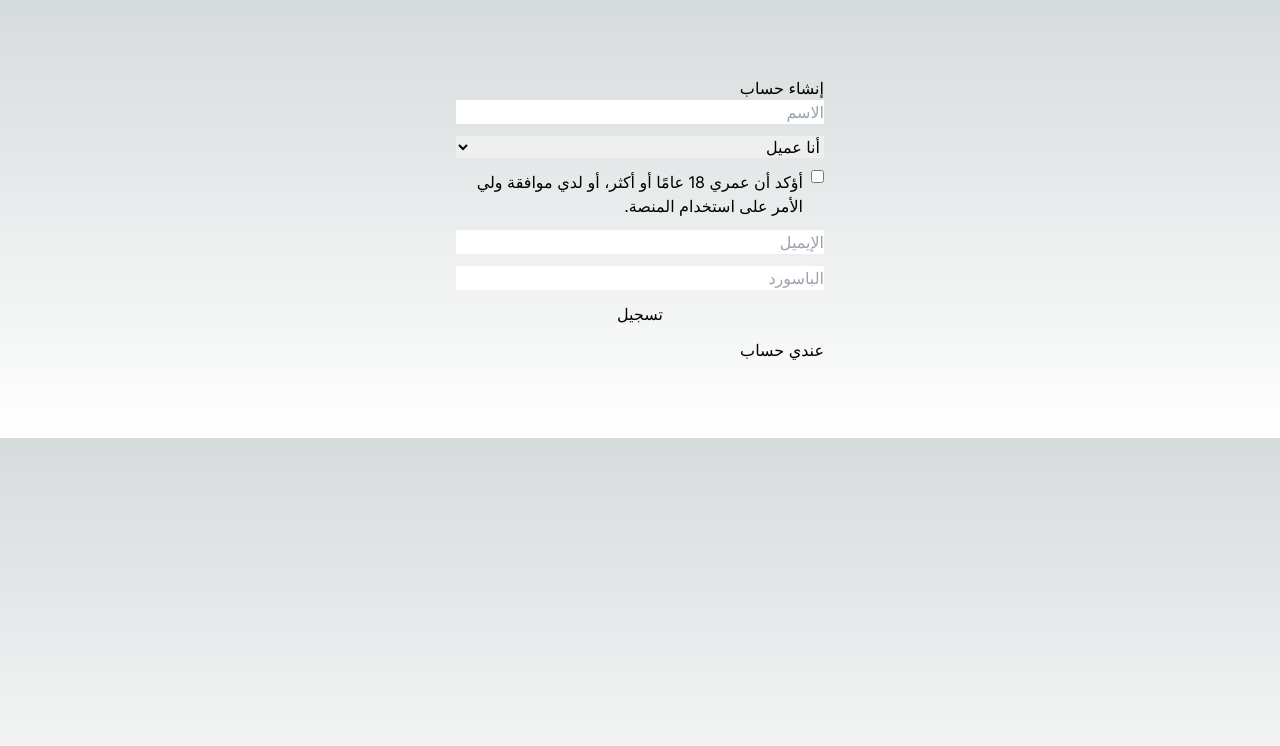
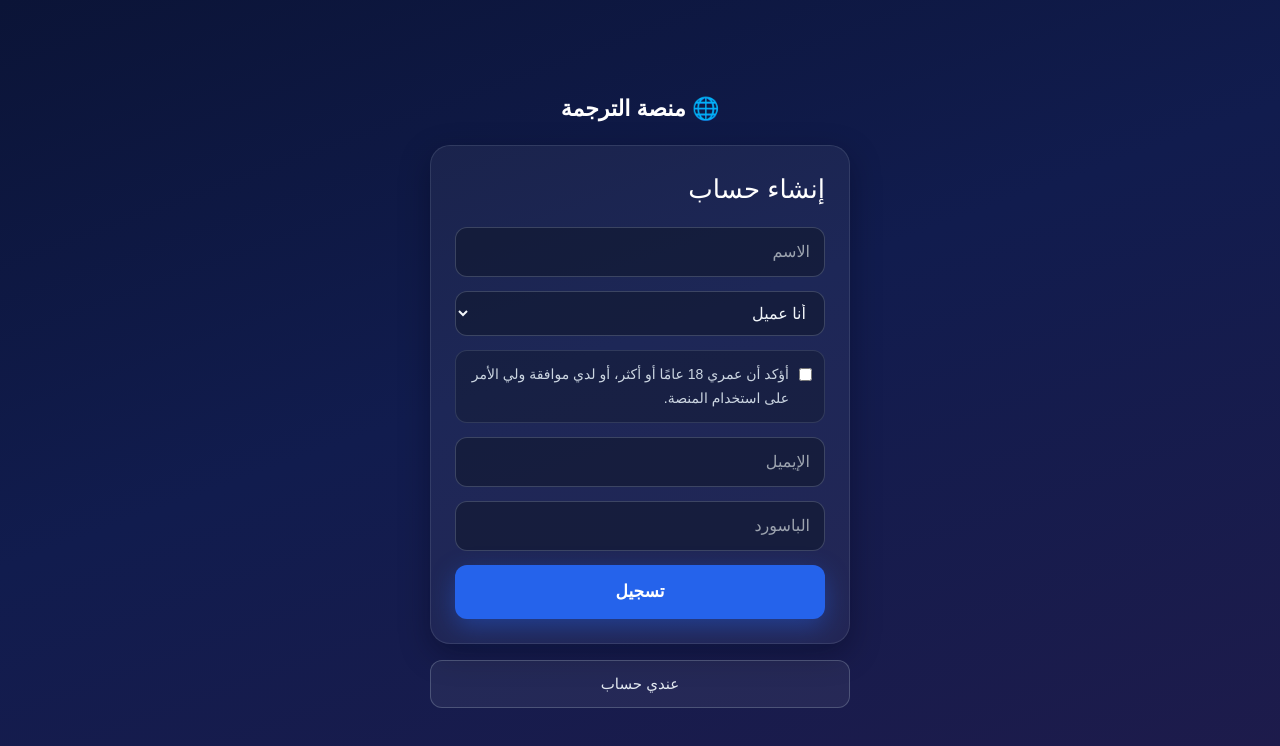
Before and after one commit to nayela238-arch/stackblitz-starters-aekd3hik, a Next.js app: page /login in a window 1280 px wide. Both pictures are taken after a click on the button "معنديش حساب". Shown: the top 746 px of the page. Built offline with nearby package versions, Linux system fonts and the light colour scheme; no server answers.

Commit message:
Update page.js

```diff
--- a/app/login/page.js
+++ b/app/login/page.js
@@ -11,15 +11,21 @@ export default function Login() {
   const [role, setRole] = useState('client')
   const [ageConfirmed, setAgeConfirmed] = useState(false)
   const [msg, setMsg] = useState('')
+  const [msgError, setMsgError] = useState(false)
+  const [loading, setLoading] = useState(false)
 
   async function submit(e) {
     e.preventDefault()
     setMsg('')
+    setMsgError(false)
 
     if (mode === 'signup' && !ageConfirmed) {
       setMsg('يجب تأكيد أنك 18 عامًا أو أكثر، أو لديك موافقة ولي الأمر.')
+      setMsgError(true)
       return
     }
+
+    setLoading(true)
 
     const { error } = mode === 'login'
       ? await supabase.auth.signInWithPassword({ email, password })
@@ -35,14 +41,69 @@ export default function Login() {
           },
         })
 
+    setLoading(false)
     setMsg(error ? error.message : 'تم بنجاح ✅')
+    setMsgError(Boolean(error))
+  }
+
+  const field = {
+    width: '100%',
+    boxSizing: 'border-box',
+    padding: '12px 14px',
+    borderRadius: 12,
+    border: '1px solid rgba(148, 163, 184, 0.3)',
+    background: 'rgba(15, 23, 42, 0.55)',
+    color: '#f1f5f9',
+    fontSize: 16,
+    fontFamily: 'inherit',
+    outline: 'none',
   }
 
   return (
-    <main dir="rtl" style={{ maxWidth: 400, margin: '60px auto', padding: 16 }}>
-      <h1>{mode === 'login' ? 'تسجيل الدخول' : 'إنشاء حساب'}</h1>
+    <div
+      dir="rtl"
+      style={{
+        minHeight: '100vh',
+        background:
+          'linear-gradient(160deg, #0b1437 0%, #111c4e 45%, #1e1b4b 100%)',
+        color: '#e2e8f0',
+        fontFamily: 'Arial, sans-serif',
+        padding: '40px 16px',
+        display: 'flex',
+        alignItems: 'center',
+        justifyContent: 'center',
+      }}
+    >
+      <main style={{ width: '100%', maxWidth: 420 }}>
+        <a
+          href="/"
+          style={{
+            display: 'block',
+            textAlign: 'center',
+            marginBottom: 20,
+            color: '#ffffff',
+            fontSize: 22,
+            fontWeight: 800,
+            textDecoration: 'none',
+          }}
+        >
+          🌐 منصة الترجمة
+        </a>
 
-      <form onSubmit={submit} style={{ display: 'grid', gap: 12 }}>
+        <div
+          style={{
+            padding: 24,
+            borderRadius: 20,
+            background: 'rgba(255, 255, 255, 0.05)',
+            border: '1px solid rgba(148, 163, 184, 0.18)',
+            boxShadow: '0 10px 30px rgba(2, 6, 23, 0.35)',
+          }}
+        >
+          <h1 style={{ margin: '0 0 18px', color: '#ffffff', fontSize: 26 }}>
+            {mode === 'login' ? 'تسجيل الدخول' : 'إنشاء حساب'}
+          </h1>
+
+          <form onSubmit={submit} style={{ display: 'grid', gap: 14 }}>
             {mode === 'signup' && (
               <>
                 <input
@@ -50,18 +111,38 @@ export default function Login() {
                   value={fullName}
                   onChange={e => setFullName(e.target.value)}
                   required
+                  style={field}
                 />
 
-            <select value={role} onChange={e => setRole(e.target.value)}>
+                <select
+                  value={role}
+                  onChange={e => setRole(e.target.value)}
+                  style={field}
+                >
                   <option value="client">أنا عميل</option>
                   <option value="translator">أنا مترجم</option>
                 </select>
 
-            <label style={{ display: 'flex', gap: 8, alignItems: 'flex-start' }}>
+                <label
+                  style={{
+                    display: 'flex',
+                    gap: 10,
+                    alignItems: 'flex-start',
+                    padding: 12,
+                    borderRadius: 12,
+                    background: 'rgba(15, 23, 42, 0.4)',
+                    border: '1px solid rgba(148, 163, 184, 0.2)',
+                    fontSize: 14,
+                    lineHeight: 1.7,
+                    color: '#cbd5e1',
+                    cursor: 'pointer',
+                  }}
+                >
                   <input
                     type="checkbox"
                     checked={ageConfirmed}
                     onChange={e => setAgeConfirmed(e.target.checked)}
+                    style={{ marginTop: 5 }}
                   />
 
                   <span>
@@ -77,6 +158,7 @@ export default function Login() {
               value={email}
               onChange={e => setEmail(e.target.value)}
               required
+              style={field}
             />
 
             <input
@@ -86,21 +168,67 @@ export default function Login() {
               onChange={e => setPassword(e.target.value)}
               required
               minLength={6}
+              style={field}
             />
 
-        <button type="submit">
-          {mode === 'login' ? 'دخول' : 'تسجيل'}
+            <button
+              type="submit"
+              disabled={loading}
+              style={{
+                padding: '14px 20px',
+                borderRadius: 12,
+                border: 'none',
+                background: loading ? '#334155' : '#2563eb',
+                color: '#ffffff',
+                fontSize: 17,
+                fontWeight: 700,
+                cursor: loading ? 'default' : 'pointer',
+                fontFamily: 'inherit',
+                boxShadow: loading ? 'none' : '0 8px 24px rgba(37, 99, 235, 0.4)',
+              }}
+            >
+              {loading ? 'جاري التنفيذ...' : mode === 'login' ? 'دخول' : 'تسجيل'}
             </button>
 
-        {msg && <p>{msg}</p>}
+            {msg && (
+              <p
+                style={{
+                  margin: 0,
+                  fontSize: 14,
+                  lineHeight: 1.7,
+                  color: msgError ? '#fca5a5' : '#86efac',
+                }}
+              >
+                {msg}
+              </p>
+            )}
           </form>
+        </div>
 
         <button
-        onClick={() => setMode(mode === 'login' ? 'signup' : 'login')}
-        style={{ marginTop: 12 }}
+          type="button"
+          onClick={() => {
+            setMode(mode === 'login' ? 'signup' : 'login')
+            setMsg('')
+            setMsgError(false)
+          }}
+          style={{
+            display: 'block',
+            width: '100%',
+            marginTop: 16,
+            padding: '12px 16px',
+            borderRadius: 12,
+            border: '1px solid rgba(148, 163, 184, 0.35)',
+            background: 'rgba(255, 255, 255, 0.06)',
+            color: '#e2e8f0',
+            fontSize: 15,
+            cursor: 'pointer',
+            fontFamily: 'inherit',
+          }}
         >
           {mode === 'login' ? 'معنديش حساب' : 'عندي حساب'}
         </button>
       </main>
+    </div>
   )
 }
```
Lines whose indentation alone changed are shown as unchanged.
